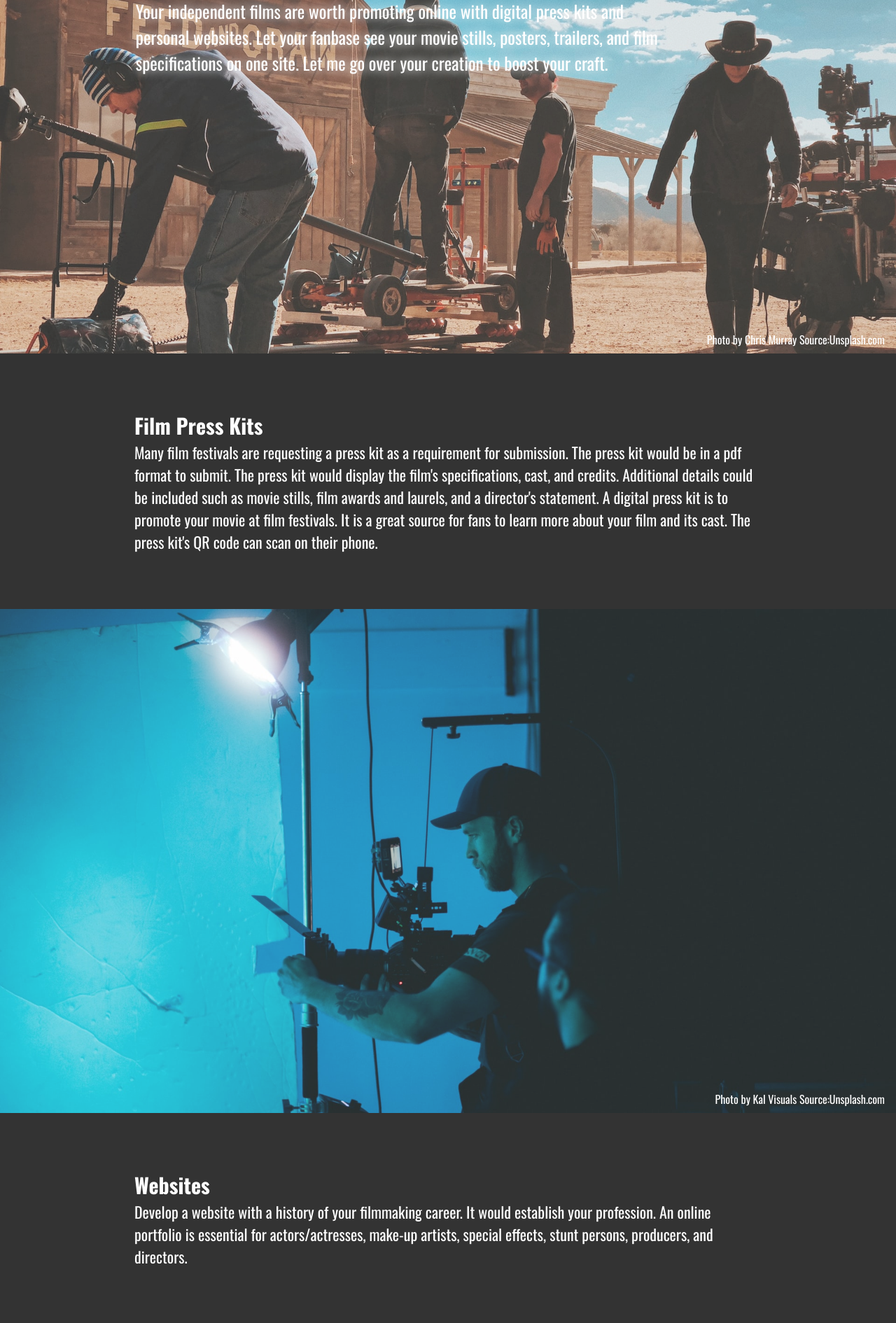
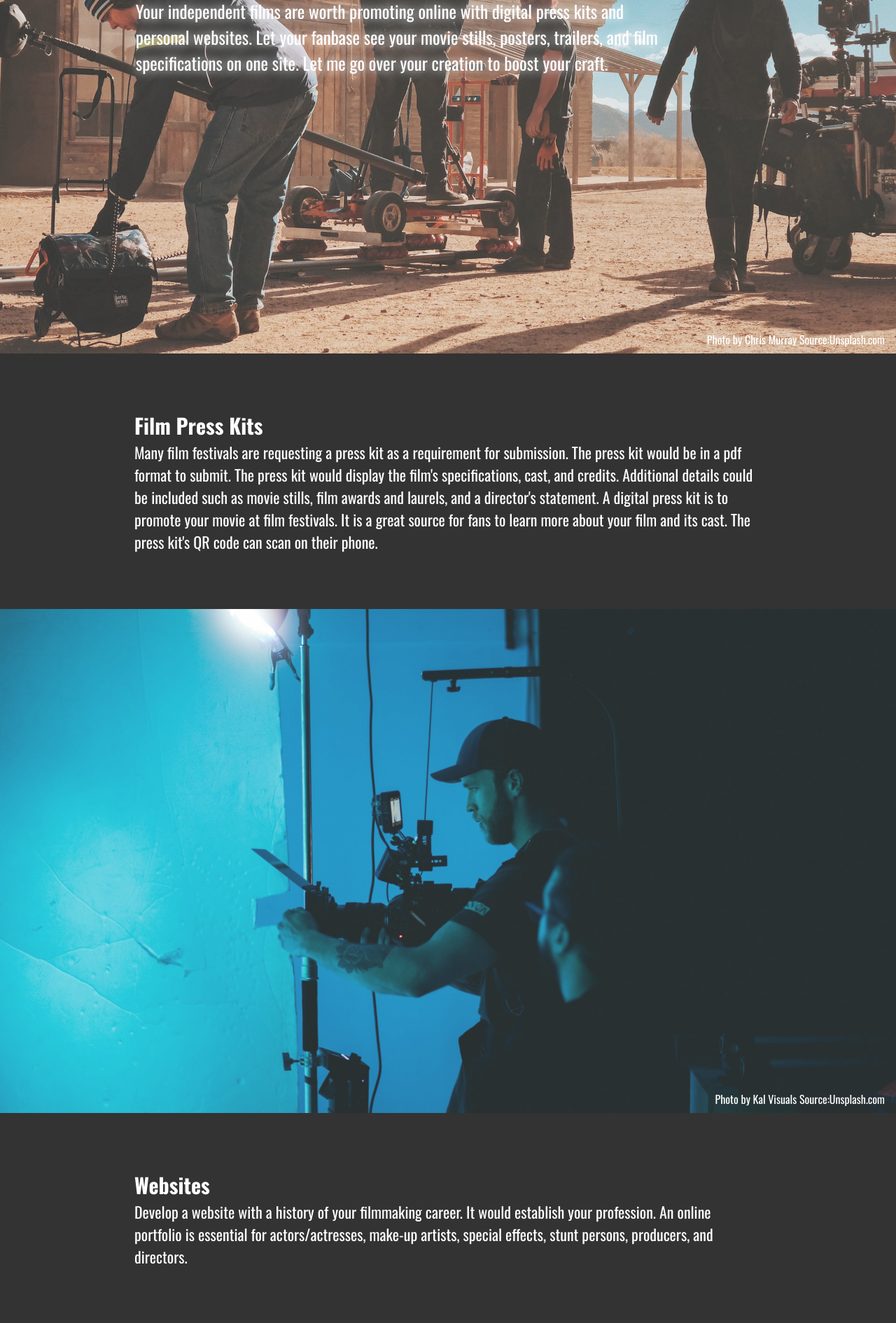
Before and after one commit to Esagecc/webdev, a plain HTML site: page index.html in a window 1280 px wide. Shown: the part 275-2165 px from the top of the page at 70% size. Drawn offline with nearby package versions, Linux system fonts and the light colour scheme; grey boxes are pictures that could not be loaded.

Commit message:
fixing the images on the phone

```diff
--- a/style.css
+++ b/style.css
@@ -124,17 +124,17 @@ html, body {
 }
 
 .img1 {
-  background: url(img/chris-murray-iwfHhOZLVMU-unsplash_cropped.jpg);
+  background-image: url(img/chris-murray-iwfHhOZLVMU-unsplash_cropped.jpg);
   min-height: 90%;
 }
 
 .img2 {
-  background: url(img/kal-visuals-K8URdlN3mRU-unsplash_cropped.jpg);
+  background-image: url(img/kal-visuals-K8URdlN3mRU-unsplash_cropped.jpg);
   min-height: 90%;
 }
 
 .img3 {
-  background: url(img/corpusfusionpix_cropped.jpg);
+  background-image: url(img/corpusfusionpix_cropped.jpg);
   min-height: 80%;
 }
 
@@ -285,15 +285,15 @@ section p {
   }
 
   .img1 {
-    background: url(img/chris-murray-iwfHhOZLVMU-unsplash.jpg);
+    background-image: url(img/chris-murray-iwfHhOZLVMU-unsplash.jpg);
   }
 
   .img2 {
-    background: url(img/kal-visuals-K8URdlN3mRU-unsplash.jpg);
+    background-image: url(img/kal-visuals-K8URdlN3mRU-unsplash.jpg);
   }
 
   .img3 {
-    background: url(img/corpusfusionpix.jpg);
+    background-image: url(img/corpusfusionpix.jpg);
   }
 
   .intro h1 {
```
Also changed, not shown: index.html (+0 -2 lines).
